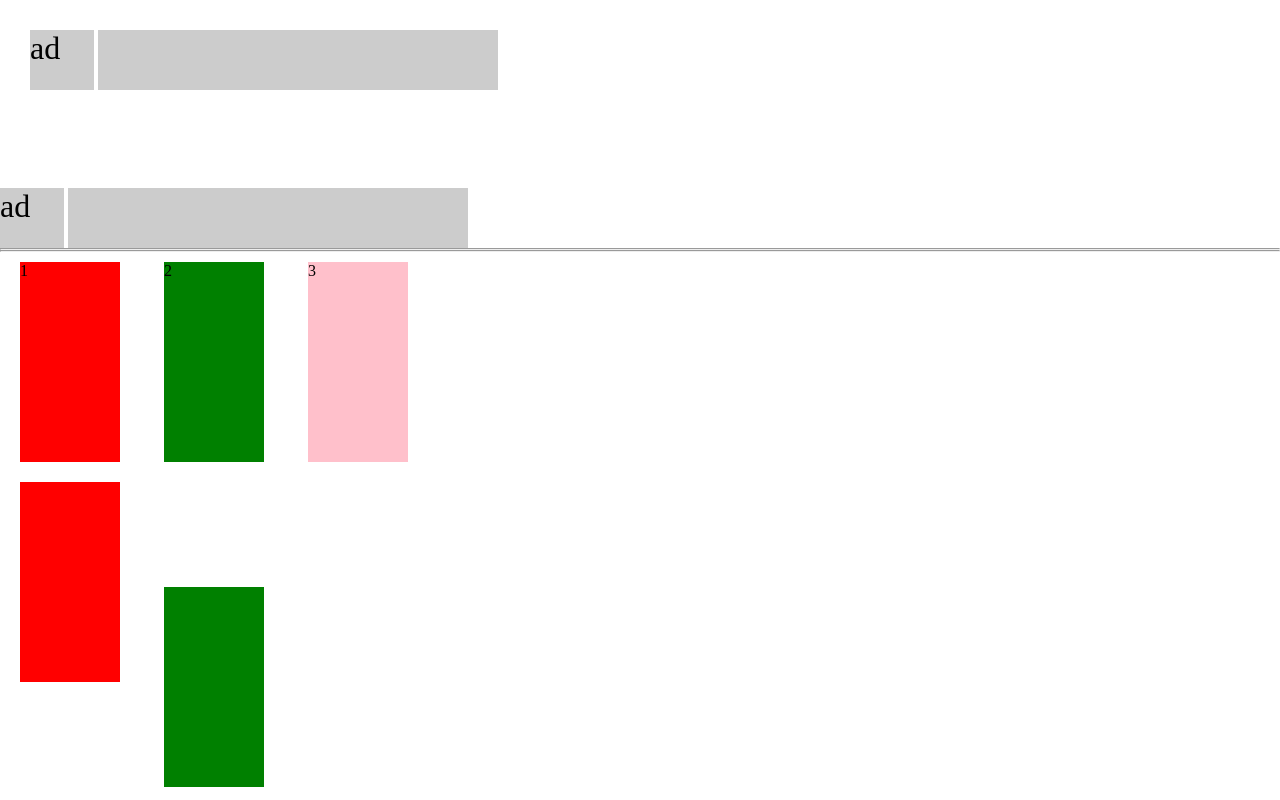
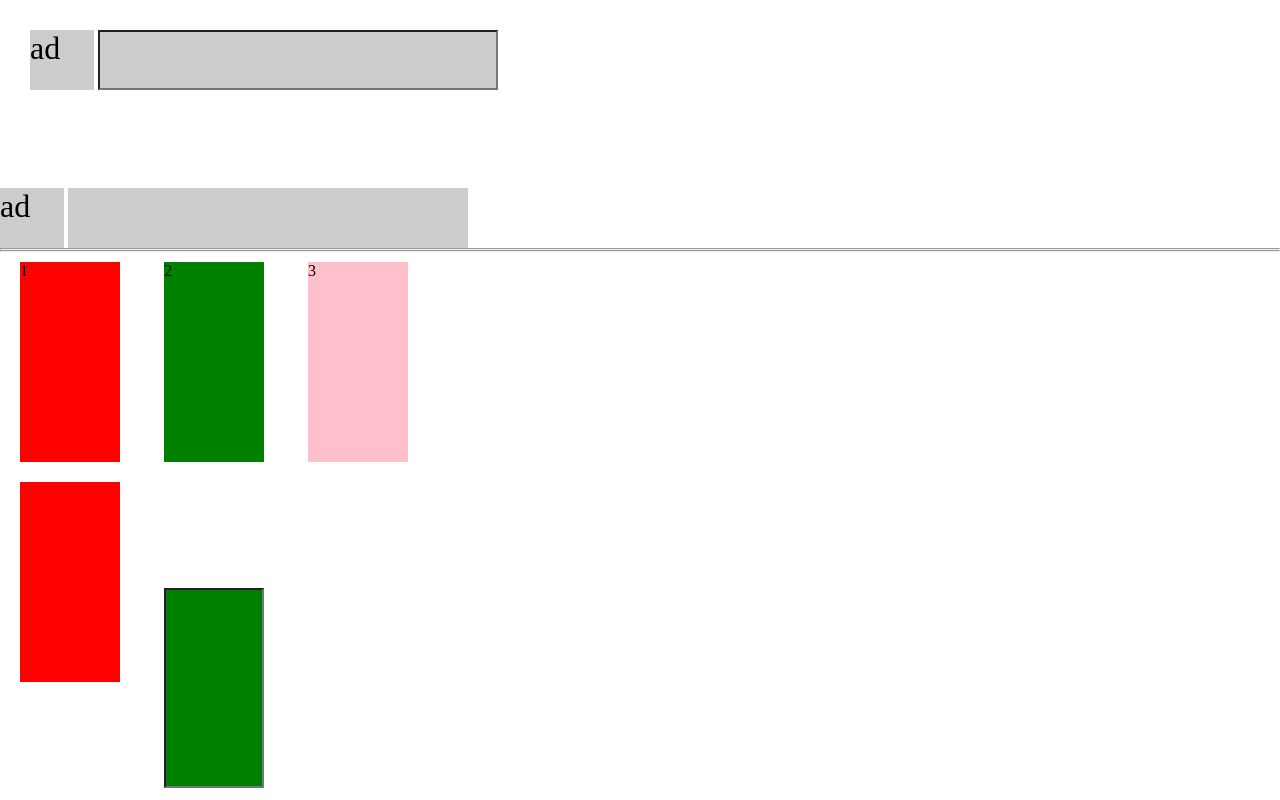
Before and after one commit to leandrodaher/testes-web, a plain HTML site: page inline-block.html in a window 1280 px wide. Shown: the top 800 px of the page. Drawn offline with Linux system fonts and the light colour scheme.

Commit message:
Update inline-block.css

```diff
--- a/inline-block.css
+++ b/inline-block.css
@@ -9,13 +9,13 @@
     padding: 0;
 }
 
-input {
+/*input {
     all: unset;
 }
 
 label {
     all: unset;
-}
+}*/
 
 #app {
     margin: 30px;
@@ -23,6 +23,29 @@ label {
     width: 100%;
 
 }
+
+/*
+.btn-label {
+    display: inline-block;
+    font-size: 2rem;
+    background-color: #ccc;
+    margin: 0;
+    padding: 0;
+    width: 64px;
+    height: 60px;
+    float: left;
+}
+
+.input {
+    display: inline-block;
+    font-size: 2rem;
+    background-color: #ccc;
+    margin: 0;
+    padding: 0;
+    width: 400px;
+    height: 60px;
+}
+*/
 
 .btn-label {
     display: inline-block;
```
